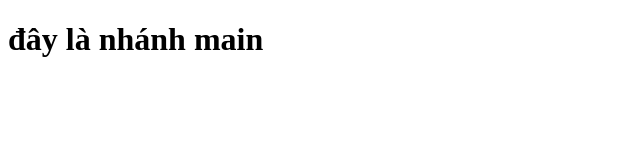
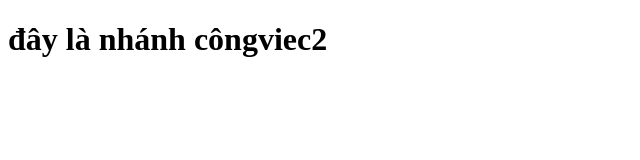
Before and after one commit to nguyenxinhgai/duan5, a plain HTML site: page index.html in a window 1280 px wide. Shown: the whole page, without its empty margins (0-640 px from the left). Drawn offline with Linux system fonts and the light colour scheme.

Commit message:
2. commt nhanhcongviec2

```diff
--- a/index.html
+++ b/index.html
@@ -6,6 +6,6 @@
     <title>Du an5</title>
   </head>
   <body>
-    <h1>đây là nhánh main</h1>
+    <h1>đây là nhánh côngviec2</h1>
   </body>
 </html>
```
